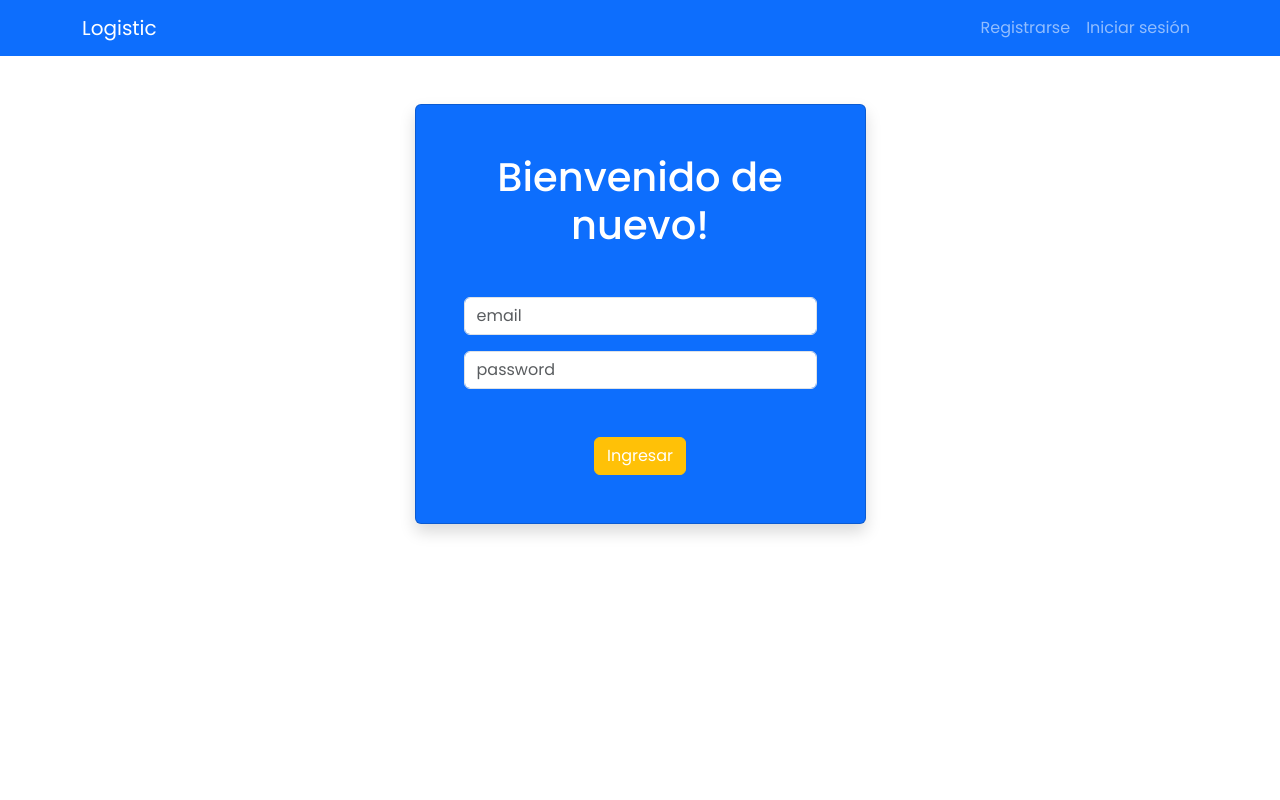
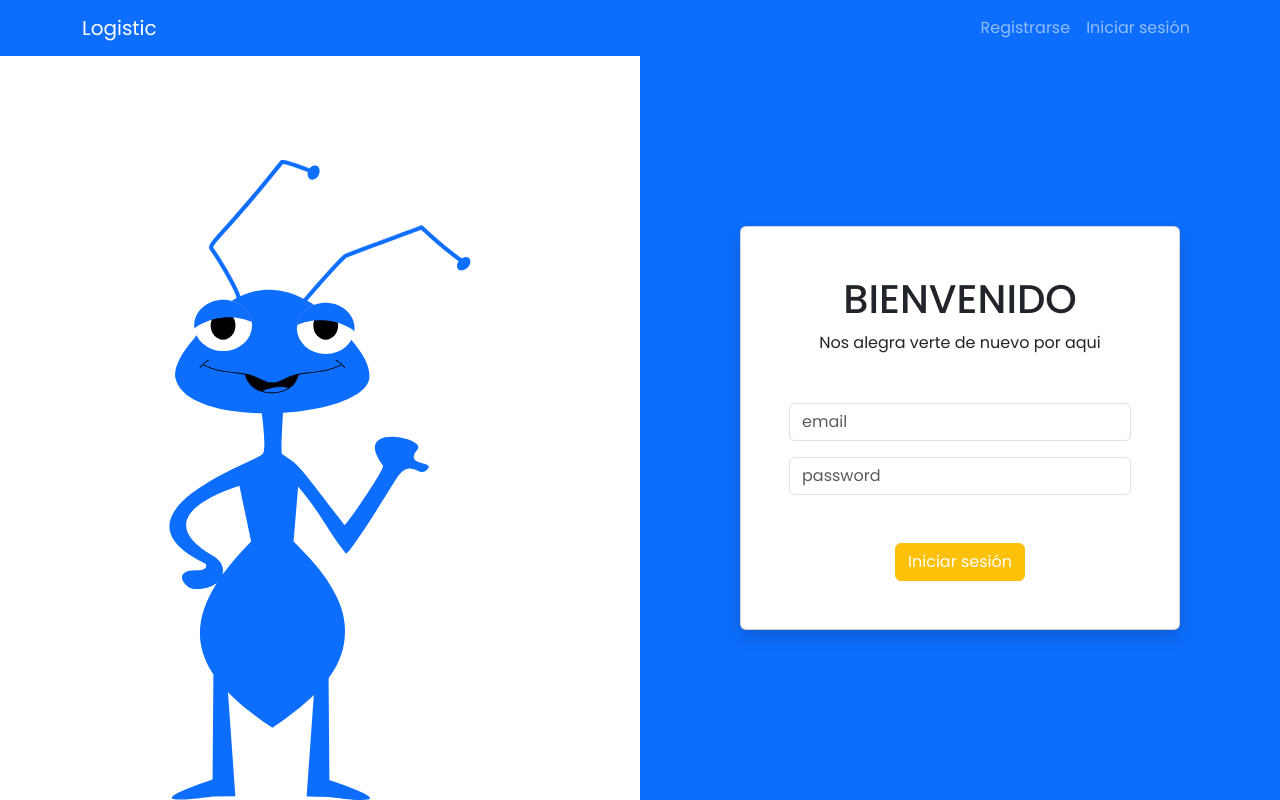
Before and after one commit to santy0627/FrontendLogistic, an Angular app: page /login in a window 1280 px wide. Built offline with nearby package versions, Linux system fonts and the light colour scheme.

Commit message:
update: fnaliza el rediseño de login y register

```diff
--- a/src/app/pages/login/login.css
+++ b/src/app/pages/login/login.css
@@ -0,0 +1,17 @@
+.content{
+    height: calc(100vh - 56px);
+}
+
+.ant > img{
+    height: 80vh;
+}
+
+.btn-form:hover{
+    transform: scale(1.05);
+}
+
+@media screen and (max-width : 1150px) {
+    .ant {
+        display: none;
+    }
+}
--- a/src/app/pages/login/login.html
+++ b/src/app/pages/login/login.html
@@ -1,9 +1,16 @@
-<div class="container mt-5">
-    <div class="row justify-content-center">
-        <div class="col-md-6 col-lg-5">
-            <div class="card shadow bg-primary text-white">
+<div class="container-fluid content">
+    <div class="row h-100">
+        <div class="ant col-md-6 d-md-flex justify-content-center align-items-end">
+            <img src="hormiga-login.svg" alt="hormiga-login">
+        </div>
+
+        <div class="col-md-6 bg-primary d-flex align-items-center justify-content-center">
+            <div class="card shadow">
                 <div class="card-body p-5">
-                    <h1 class="card-title text-center mb-5">Bienvenido de nuevo!</h1>
+                    <div class="card-title text-center mb-5">
+                        <h1>BIENVENIDO</h1>
+                        <p>Nos alegra verte de nuevo por aqui   </p>
+                    </div>
 
                     <div class="alert alert-danger" *ngIf="error">
                         {{ error }}
@@ -12,27 +19,27 @@
                     <form [formGroup]="loginForm" (ngSubmit)="login()">
 
                         <div class="mb-3">
-                            <input type="email" class="form-control" id="email" required placeholder="email" formControlName="email">
+                            <input type="email" class="form-control" id="email" required placeholder="email" formControlName="email" [class.is-invalid] = "getFieldErrors('email')">
                             <small class="text-danger" *ngIf="getFieldErrors('email')">
                                 {{ getFieldErrors('email') }}
                             </small>
                         </div>
 
                         <div class="mb-3">
-                            <input type="password" class="form-control" id="password" required placeholder="password" formControlName="password">
+                            <input type="password" class="form-control" id="password" required placeholder="password" formControlName="password" [class.is-invalid] = "getFieldErrors('password')">
                             <small class="text-danger" *ngIf="getFieldErrors('password')">
                                 {{ getFieldErrors('password') }}
                             </small>
                         </div>
 
                         <div class="d-grid gap-2 d-md-flex justify-content-md-center mt-5">
-                            <button type="submit" class="btn btn-warning text-white">Ingresar</button>
+                            <button type="submit" class="btn btn-warning text-white btn-form">Iniciar sesión</button>
                         </div>
 
                     </form>
-
                 </div>
             </div>
         </div>
+
     </div>
 </div>
--- a/src/app/pages/main/main.css
+++ b/src/app/pages/main/main.css
@@ -0,0 +1,7 @@
+.content{
+    height: calc(100vh - 56px);
+}
+
+.aside{
+    max-width: 20%;
+}
--- a/src/app/pages/main/main.html
+++ b/src/app/pages/main/main.html
@@ -1 +1,24 @@
-<p>main works!</p>
+<div class="container-fluid content">
+    <div class="row h-100">
+
+        <aside class="aside col-md-2 bg-primary py-5 justify-content-start">
+            <ul class="nav flex-column">
+                <li class="nav-item">
+                    <a class="nav-link text-white" href="#">Remesas</a>
+                </li>
+                <li class="nav-item">
+                    <a class="nav-link text-white" href="#">Camiones</a>
+                </li>
+                <li class="nav-item">
+                    <a class="nav-link text-white" href="#">Rutas</a>
+                </li>
+            </ul>
+        </aside>
+
+        <main class="col-md-10 overflow-y-scroll">
+            <h1>Remesas</h1>
+
+        </main>
+
+    </div>
+</div>
--- a/src/app/pages/register/register.css
+++ b/src/app/pages/register/register.css
@@ -1,7 +1,17 @@
 .content{
-    height: calc(100vh - 58px);
+    height: calc(100vh - 56px);
 }
 
 .ant > img{
-    height: calc(100vh - 58px);
+    height: 80vh;
 }
+
+.btn-form:hover{
+    transform: scale(1.05);
+}
+
+@media screen and (max-width : 1150px) {
+    .ant {
+        display: none;
+    }
+}
--- a/src/app/pages/register/register.html
+++ b/src/app/pages/register/register.html
@@ -3,7 +3,10 @@
         <div class="col-md-6 bg-primary d-flex align-items-center justify-content-center">
             <div class="card shadow">
                 <div class="card-body p-5">
-                    <h1 class="card-title text-center mb-5">Registro</h1>
+                    <div class="card-title text-center mb-5">
+                        <h1>REGISTRATE</h1>
+                        <p>Completa algunos datos y crea tu usuario</p>
+                    </div>
 
                     <div class="alert alert-danger" *ngIf="error">
                         {{ error }}
@@ -45,7 +48,7 @@
                         </div>
 
                         <div class="d-grid gap-2 d-md-flex justify-content-md-center mt-5">
-                            <button type="submit" class="btn btn-warning text-white">Registrarse</button>
+                            <button type="submit" class="btn btn-warning text-white btn-form">Registrarse</button>
                         </div>
 
                     </form>
@@ -53,7 +56,7 @@
             </div>
         </div>
 
-        <div class="ant col-md-6 justify-content-center">
+        <div class="ant col-md-6 d-md-flex justify-content-center align-items-end">
             <img src="hormiga.svg" alt="hormiga">
         </div>
     </div>
```
Also changed, not shown: public/hormiga-login.svg (added), src/app/services/remesas.ts (added).
